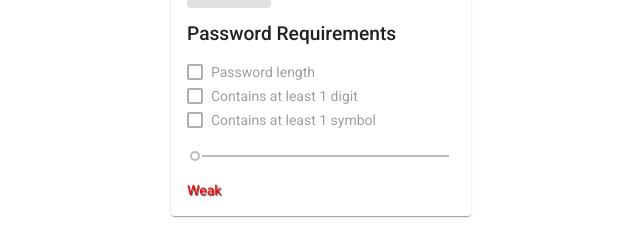
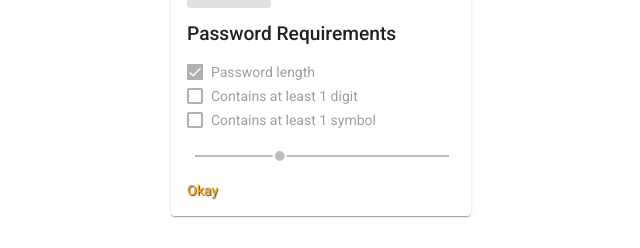
Before and after one commit to Karvel/angular-password-strength, an Angular app: page /auth in a window 1280 px wide. Shown: the part 199-447 px from the top of the page, without its empty margins (319-959 px from the left). Built offline with nearby package versions, Linux system fonts and the light colour scheme.

Commit message:
fix(app): use relative paths to work in StackBlitz

```diff
--- a/src/app/features/auth/register/register.component.ts
+++ b/src/app/features/auth/register/register.component.ts
@@ -1,7 +1,7 @@
 import { Component, ChangeDetectionStrategy, OnInit } from '@angular/core';
 import { FormBuilder, FormGroup, Validators } from '@angular/forms';
 
-import { PasswordValidator } from 'src/app/infrastructure/utils/validators/password-validator';
+import { PasswordValidator } from '../../../infrastructure/utils/validators/password-validator';
 
 @Component({
   templateUrl: './register.component.html',
@@ -20,7 +20,7 @@ export class RegisterComponent implements OnInit {
     const form = this.fb.group({
       email: [''],
       password: [
-        '',
+        'testtest',
         Validators.compose([PasswordValidator.validPassword(true)]),
       ],
       passwordMin: { value: false, disabled: true },
--- a/src/app/infrastructure/shared/components/password-strength/password-strength.component.ts
+++ b/src/app/infrastructure/shared/components/password-strength/password-strength.component.ts
@@ -9,8 +9,8 @@ import { AbstractControl, FormGroup } from '@angular/forms';
 
 import { Subscription } from 'rxjs';
 
-import { CONSTANTS } from 'src/app/infrastructure/utils/constants';
-import { IHint } from 'src/app/infrastructure/models/hint';
+import { CONSTANTS } from '../../../utils/constants';
+import { IHint } from '../../../models/hint';
 
 @Component({
   selector: 'app-password-strength',
```
Also changed, not shown: 1 other file (tests, documents, lock files or other folders).
